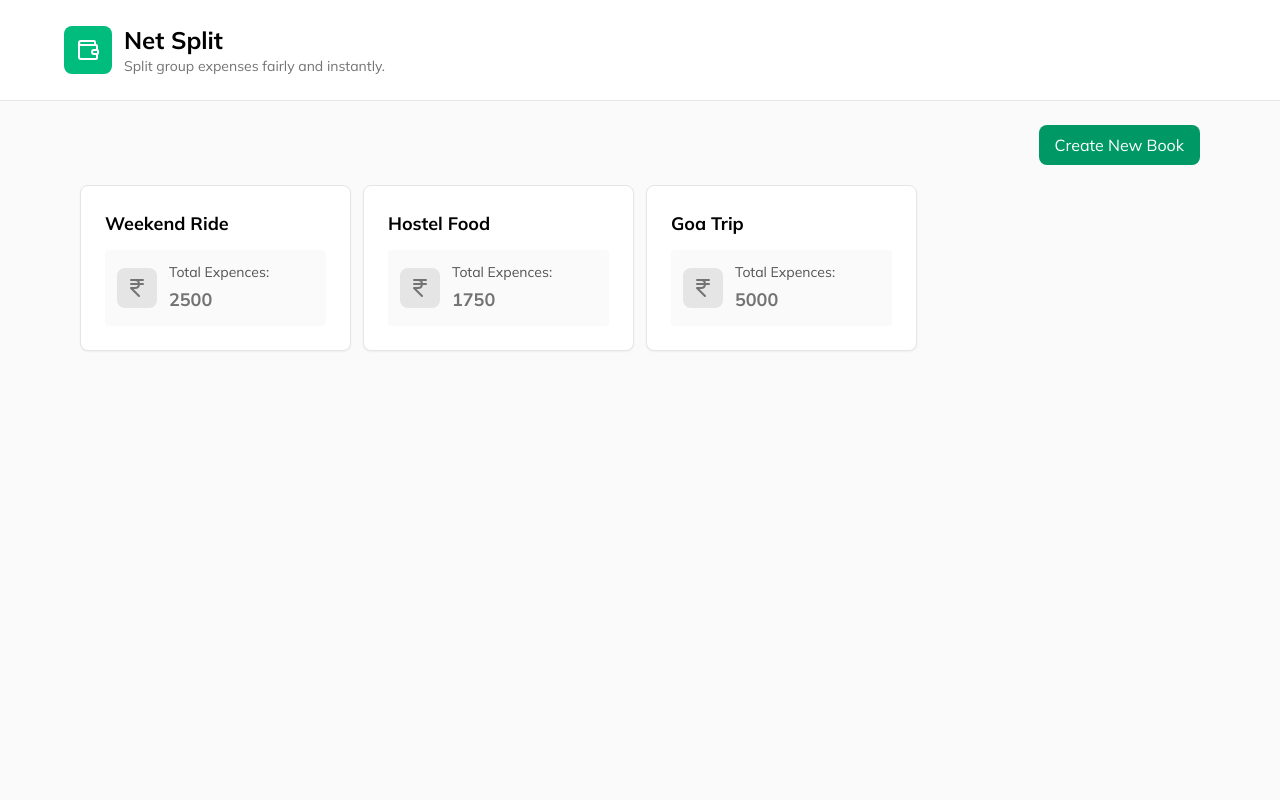
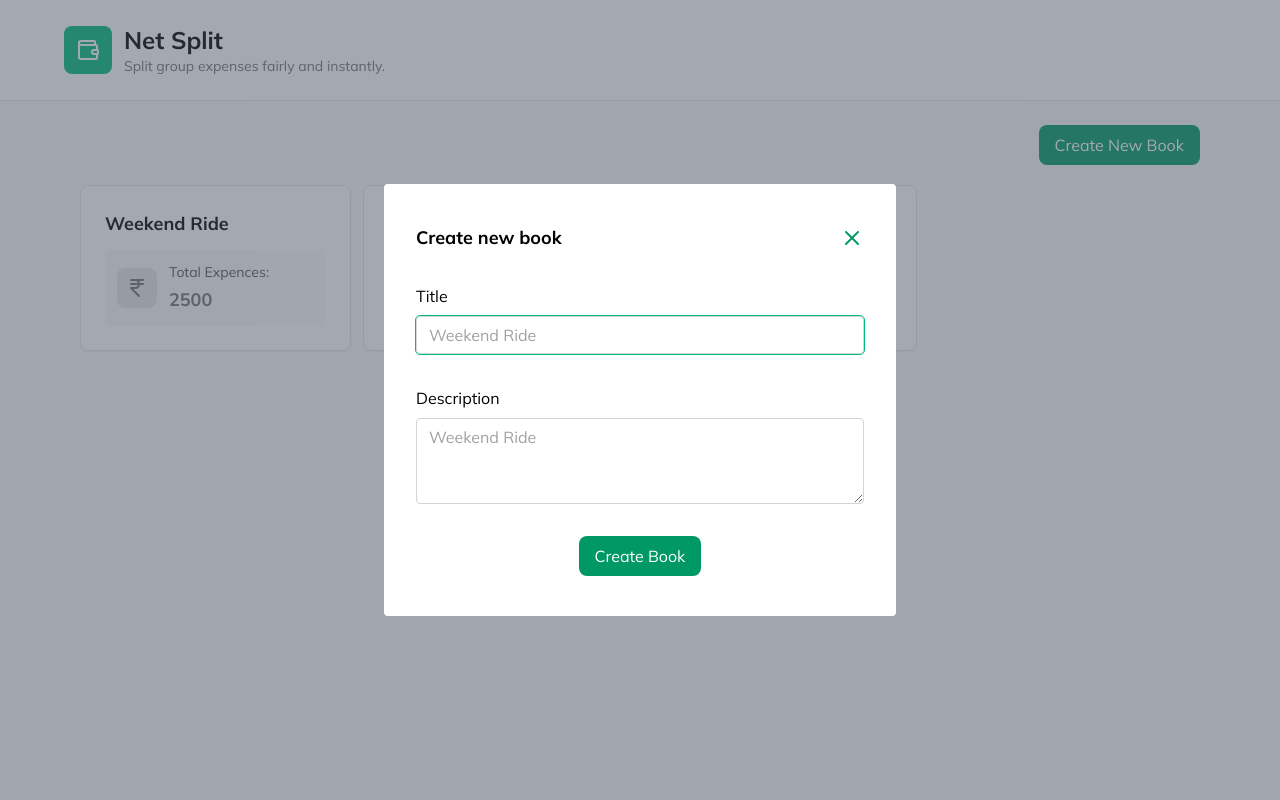
Before and after one commit to nasimkuniyil/net-split, a React (Vite) app: page / in a window 1280 px wide. Shown: the top 800 px of the page. Built offline with nearby package versions, Linux system fonts and the light colour scheme.

Commit message:
feat: integrate CreateBook modal in Home page

```diff
--- a/src/pages/Home.tsx
+++ b/src/pages/Home.tsx
@@ -2,12 +2,21 @@ import Button from "../components/Button";
 import Tile from "../components/Tile";
 import ActionLink from "../components/ActionLink";
 import StatCard from "../components/StatCard";
+import Modal from "../components/Modal";
+import { useState } from "react";
+import CreateBook from "../components/CreateBook";
 
 export default function Home() {
+    const [isOpen, setIsOpen] = useState<boolean>(true);
     return (
+        <>
+            <Modal title={"Create new book"} isOpen={isOpen} closeModal={() => setIsOpen(false)}>
+                <CreateBook />
+            </Modal>
+
             <div>
                 <div className="text-end mb-5">
-                <Button>Create New Book</Button>
+                    <Button handleClick={() => setIsOpen(true)}>Create New Book</Button>
                 </div>
                 <div>
                     <ul className="grid grid-cols-1 sm:grid-cols-2 md:grid-cols-3 lg:grid-cols-4 gap-3">
@@ -31,5 +40,6 @@ export default function Home() {
                     </ul>
                 </div>
             </div>
+        </>
     )
 }
```
Lines whose indentation alone changed are shown as unchanged.
